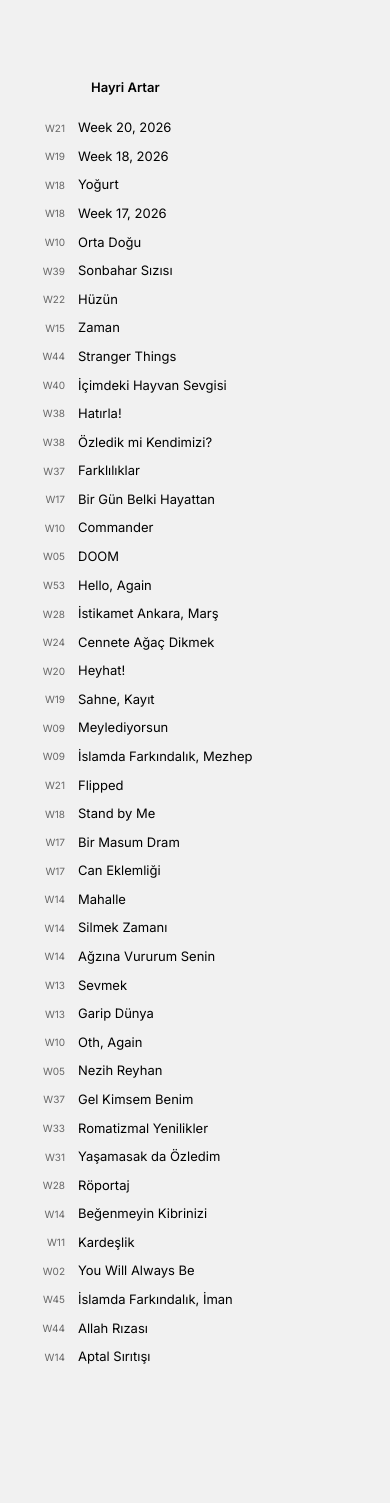
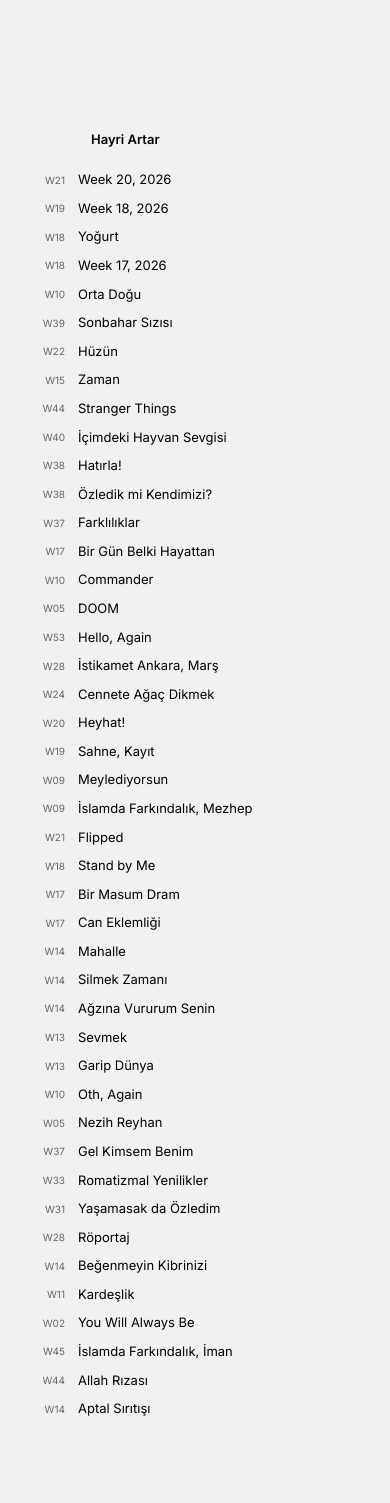
Before and after one commit to hayriartar/hayriartar.github.io, a Jekyll site: the page built from index.html, in a window 390 px wide. Built offline with Jekyll 4.4.1, drawn with Linux system fonts in a browser that asks for light colours; before the commit the page ends 1451 px from its top, so only the background shows below that.

Commit message:
Update custom.css

```diff
--- a/assets/css/custom.css
+++ b/assets/css/custom.css
@@ -123,6 +123,7 @@ h1 {
 @media (max-width: 600px) {
     body {
          padding: 6rem;
+        padding-top:10rem;
     }
 
     header {
```
